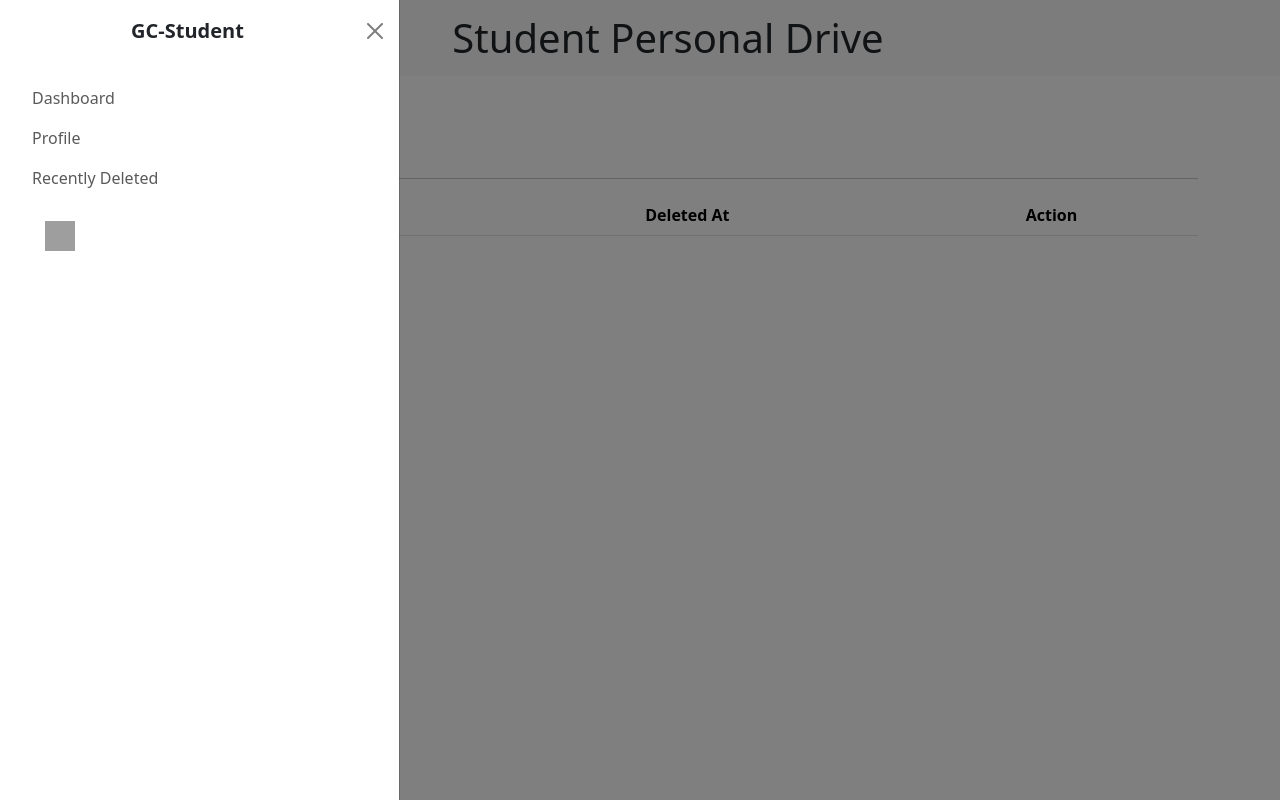
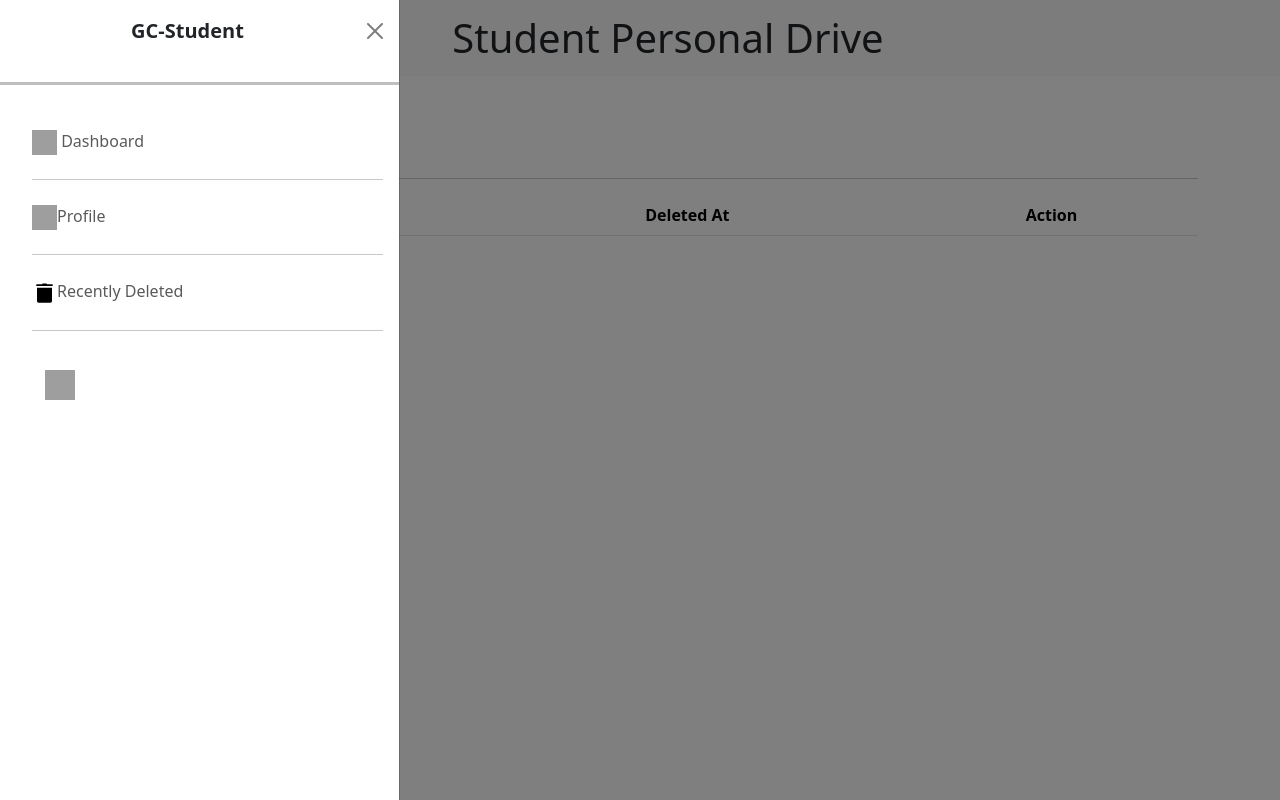
Before and after one commit to LEE13262201/personaldrive, a PHP site: page /recover_file.php in a window 1280 px wide, after a click that opens the changed part. Run offline with PHP 8.4, Linux system fonts and the light colour scheme; the visitor is signed in with stand-in values (Sample User, id 1); data comes from the database, SQL or seed files in the repository; data that the repository does not hold is empty; grey boxes are pictures that could not be loaded.

Commit message:
A few adjustments

```diff
--- a/dashboard.css
+++ b/dashboard.css
@@ -5,3 +5,10 @@
 .personalDrive{
     font-weight: 500;
 }
+
+.hr {
+    border: none;
+    height: 3px;
+    background-color: #000;
+    margin: 20px 0;
+}
--- a/recover_file.php
+++ b/recover_file.php
@@ -69,6 +69,15 @@ $user_info = $stmt->fetch(PDO::FETCH_ASSOC);
     <script src="https://code.jquery.com/jquery-3.6.4.min.js"></script>
 </head>
 
+<style>
+    .hr {
+        border: none;
+        height: 3px;
+        background-color: #000;
+        margin: 20px 0;
+    }
+</style>
+
 <body>
 
     <nav class="navbar bg-body-tertiary">
@@ -89,17 +98,23 @@ $user_info = $stmt->fetch(PDO::FETCH_ASSOC);
                         <h5 class="offcanvas-title mx-auto" id="offcanvasNavbarLabel"><b><?php echo $user_name; ?></b></h5>
                         <button type="button" class="btn-close" data-bs-dismiss="offcanvas" aria-label="Close"></button>
                     </div>
+                    <hr class="hr">
                     <div class="offcanvas-body">
                         <ul class="navbar-nav justify-content-start flex-grow-1 ps-3">
                             <li class="nav-item">
-                                <a class="nav-link" aria-current="page" href="dashboard.php">Dashboard</a>
+                                <a class="nav-link" aria-current="page" href="dashboard.php"><img width="25" height="25" src="https://img.icons8.com/fluency-systems-filled/48/dashboard-layout.png" alt="dashboard-layout" /> Dashboard</a>
                             </li>
+                            <hr>
                             <li class="nav-item">
-                                <a class="nav-link" href="studentProfile.php">Profile</a>
+                                <a class="nav-link" href="studentProfile.php"><img width="25" height="25" src="https://img.icons8.com/ios-filled/50/gender-neutral-user.png" alt="gender-neutral-user" />Profile</a>
                             </li>
+                            <hr>
                             <li class="nav-item">
-                                <a class="nav-link" href="recover_file.php">Recently Deleted</a>
+                                <a class="nav-link" href="recover_file.php"><svg xmlns="http://www.w3.org/2000/svg" x="0px" y="0px" width="25" height="25" viewBox="0 0 30 30">
+                                        <path d="M 13 3 A 1.0001 1.0001 0 0 0 11.986328 4 L 6 4 A 1.0001 1.0001 0 1 0 6 6 L 24 6 A 1.0001 1.0001 0 1 0 24 4 L 18.013672 4 A 1.0001 1.0001 0 0 0 17 3 L 13 3 z M 6 8 L 6 24 C 6 25.105 6.895 26 8 26 L 22 26 C 23.105 26 24 25.105 24 24 L 24 8 L 6 8 z"></path>
+                                    </svg>Recently Deleted</a>
                             </li>
+                            <hr>
                             <li class="nav-item">
                                 <button id="logoutButton" class="btn mt-3 mx-auto" data-bs-toggle="modal" data-bs-target="#logoutConfirmationModal"><img width="30" height="30" src="https://img.icons8.com/ios/50/exit--v1.png" alt="exit--v1" /></button>
                             </li>
@@ -163,10 +178,10 @@ $user_info = $stmt->fetch(PDO::FETCH_ASSOC);
                         <td>
                             <form method="post" action="">
                                 <input type="hidden" name="file_id" value="<?php echo $file['id']; ?>">
-                                <button type="submit" class="btn" name="action" value="recover"><img width="27" height="27" src="https://img.icons8.com/ios/50/restore-page.png" alt="restore-page"/></button>
+                                <button type="submit" class="btn" name="action" value="recover"><img width="27" height="27" src="https://img.icons8.com/ios/50/restore-page.png" alt="restore-page" /></button>
                                 <button type="submit" class="btn" onclick="return confirm('Deleting permanently will make the file disappear forever.')" name="action" value="delete_permanently"><svg xmlns="http://www.w3.org/2000/svg" x="0px" y="0px" width="22" height="22" viewBox="0 0 50 50">
-                                    <path d="M 7.71875 6.28125 L 6.28125 7.71875 L 23.5625 25 L 6.28125 42.28125 L 7.71875 43.71875 L 25 26.4375 L 42.28125 43.71875 L 43.71875 42.28125 L 26.4375 25 L 43.71875 7.71875 L 42.28125 6.28125 L 25 23.5625 Z"></path>
-                                </svg></button>
+                                        <path d="M 7.71875 6.28125 L 6.28125 7.71875 L 23.5625 25 L 6.28125 42.28125 L 7.71875 43.71875 L 25 26.4375 L 42.28125 43.71875 L 43.71875 42.28125 L 26.4375 25 L 43.71875 7.71875 L 42.28125 6.28125 L 25 23.5625 Z"></path>
+                                    </svg></button>
                             </form>
                         </td>
                     </tr>
```
Also changed, not shown: dashboard.php (+9 -3 lines), login.php (+3 -4 lines), studentProfile.php (+18 -3 lines).
